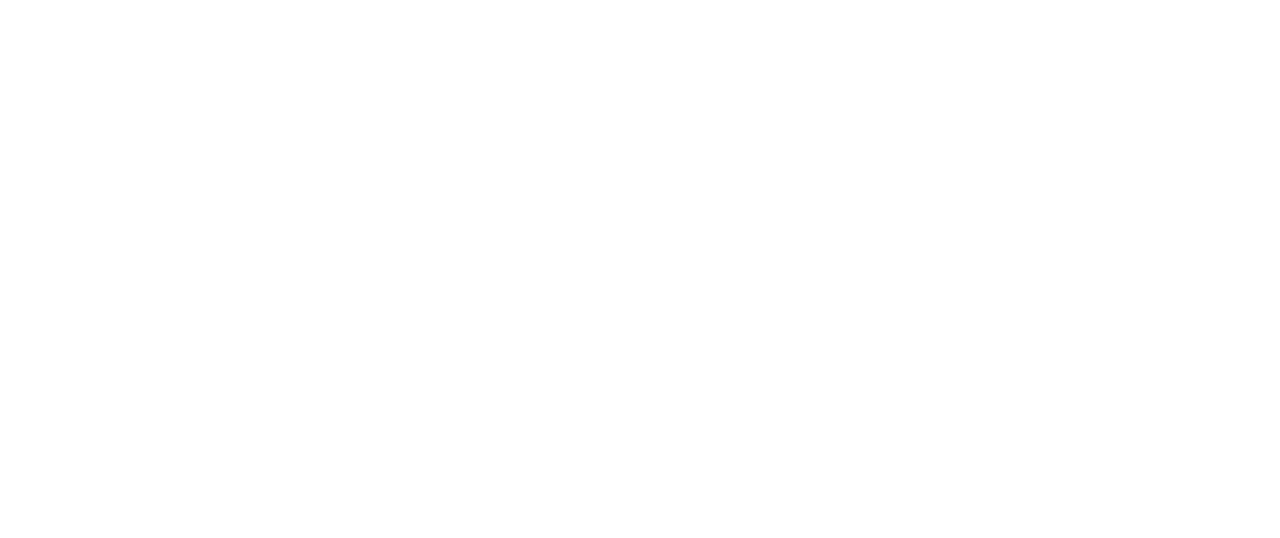
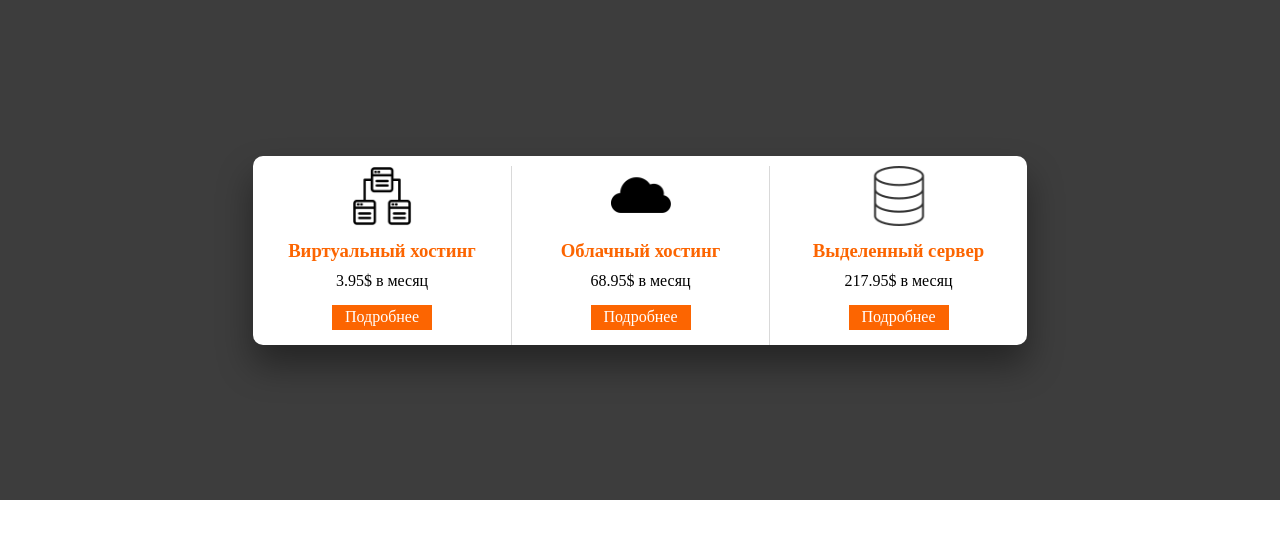
Before and after one commit to CheshireAtTheFront/layout-of-blocks, a plain HTML site: page index.html in a window 1280 px wide. Drawn offline with Linux system fonts and the light colour scheme.

Commit message:
верстка блока хостинга

```diff
--- a/index.html
+++ b/index.html
@@ -7,6 +7,33 @@
   <link rel="stylesheet" href="style.css">
 </head>
 <body>
-
+  <div class="container">
+    <div class="section">
+      <div class="block">
+        <img src="./img/hosting.png" alt="виртуальный-хостинг" class="block__icon">
+        <div class="content">
+          <h3 class="content__title">Виртуальный хостинг</h3>
+          <p class="content__prise">3.95$ в месяц</p>
+          <a type="button" href="#" class="content__link">Подробнее</a>
+        </div>
+      </div>
+      <div class="block">
+        <img src="./img/cloud.png" alt="облачный-хостинг" class="block__icon">
+        <div class="content">
+          <h3 class="content__title">Облачный хостинг</h3>
+          <p class="content__prise">68.95$ в месяц</p>
+          <a type="button" href="#" class="content__link">Подробнее</a>
+        </div>
+      </div>
+      <div class="block">
+        <img src="./img/server.png" alt="выделенный-сервер" class="block__icon">
+        <div class="content">
+          <h3 class="content__title">Выделенный сервер</h3>
+          <p class="content__prise">217.95$ в месяц</p>
+          <a type="button" href="#" class="content__link">Подробнее</a>
+        </div>
+      </div>
+    </div>
+  </div>
 </body>
 </html>
--- a/style.css
+++ b/style.css
@@ -0,0 +1,69 @@
+* {
+  margin: 0;
+  padding: 0;
+  box-sizing: border-box;
+}
+
+body {
+  font-size: 16px;
+}
+
+.container,
+.section,
+.block {
+  height: 100%;
+}
+
+.container {
+  display: flex;
+  align-items: center;
+  width: 100%;
+  min-height: 500px;
+  background-color: rgb(61, 61, 61);
+}
+
+.section {
+  margin: 0 auto;
+  border-radius: 10px;
+  background-color: rgb(255, 255, 255);
+  box-shadow: 0 20px 35px rgba(0, 0, 0, 0.4);
+}
+
+.block {
+  float: left;
+  width: 258px;
+  text-align: center;
+  border-left: 1px solid #d9d9d9;
+}
+
+.block__icon {
+  margin: auto;
+  width: 60px;
+  height: 60px;
+}
+
+.block,
+.content__title,
+.content__prise,
+.content__link {
+  margin-top: 10px;
+}
+
+.content__title {
+  color: #fc6501;
+}
+
+.content__link {
+  display: inline-block;
+  margin: 15px auto;
+  padding: 3px;
+  width: 100px;
+  height: 25px;
+  text-decoration: none;
+  background-color: #fc6501;
+  color: rgb(255, 255, 255);
+}
+
+.block:first-child {
+  border: none;
+}
```
Also changed, not shown: img/cloud.png (added), img/hosting.png (added), img/server.png (added).
